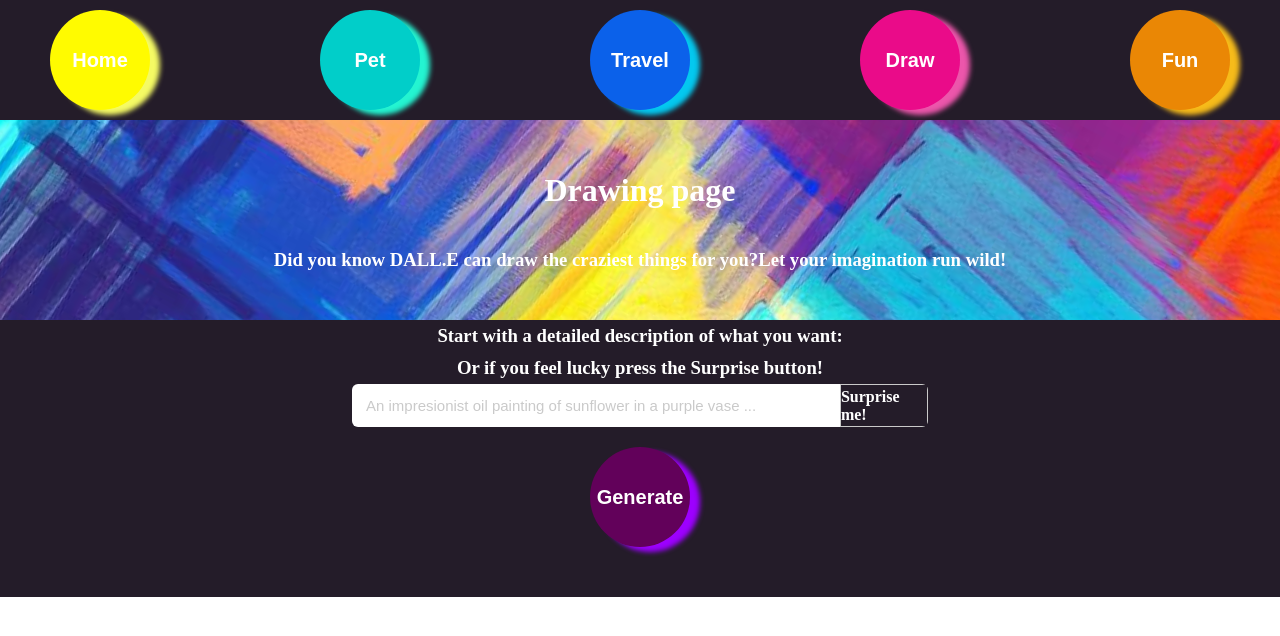
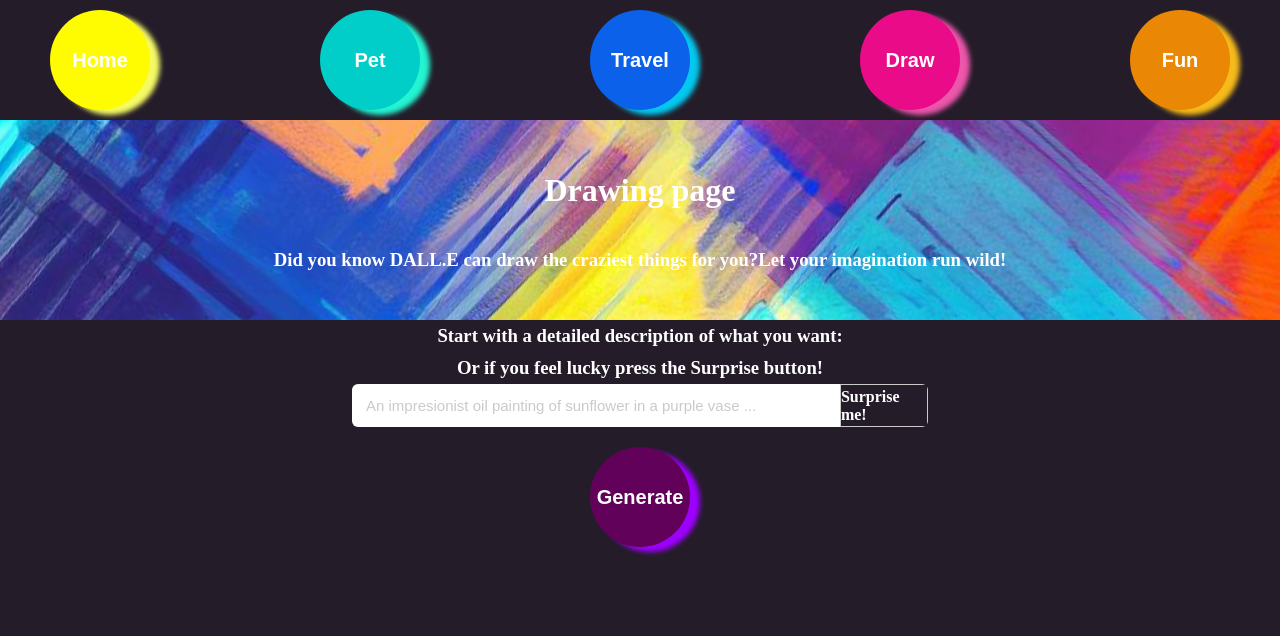
Before and after one commit to MonicaCodreanu/openAiApp, a Next.js app: page /draw in a window 1280 px wide. Shown: the top 636 px of the page. Built offline with nearby package versions, Linux system fonts and the light colour scheme.

Commit message:
style updates for drawing page

```diff
--- a/pages/draw.module.css
+++ b/pages/draw.module.css
@@ -1,9 +1,10 @@
 .draw {
+  min-height: 100vh;
   margin: 0;
   background-color: rgb(36, 28, 41);
   display: flex;
   flex-direction: column;
-  justify-content: center;
+  /* justify-content: center; */
   align-items: center;
 }
 
```
